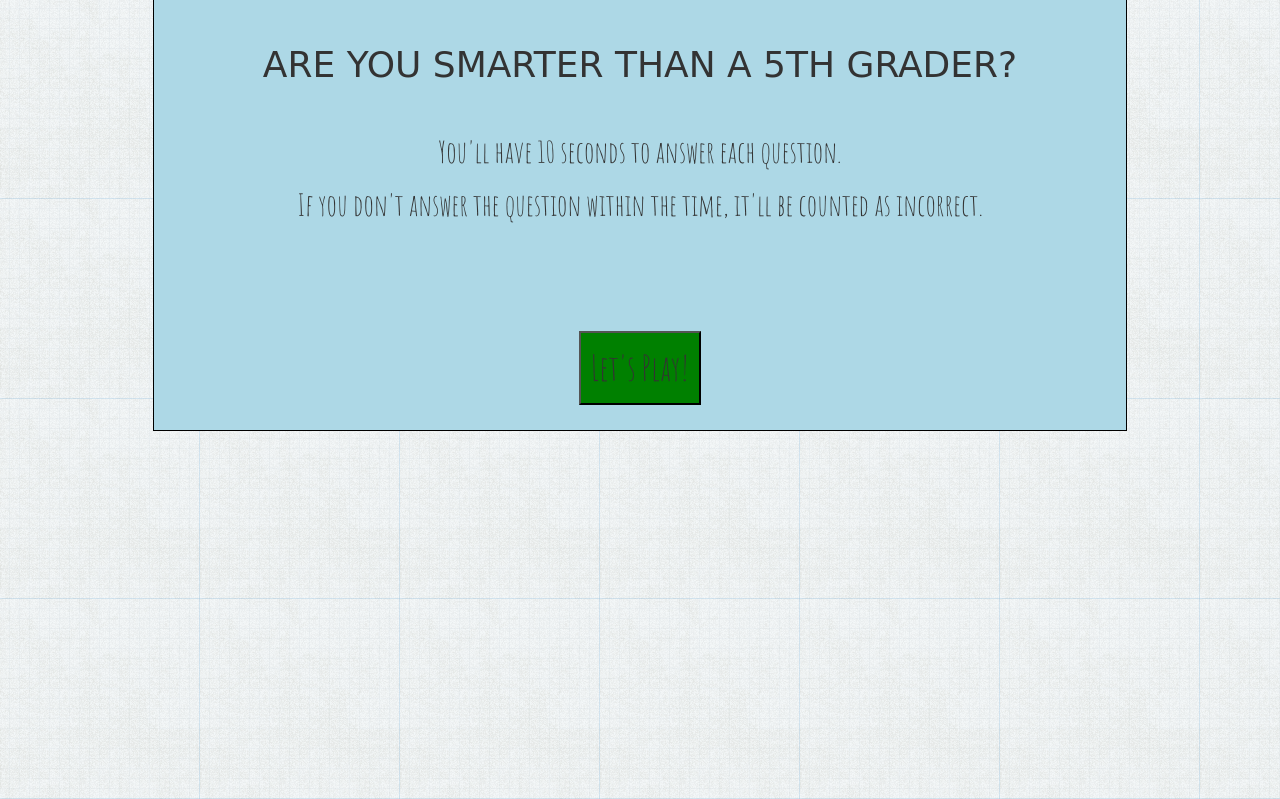
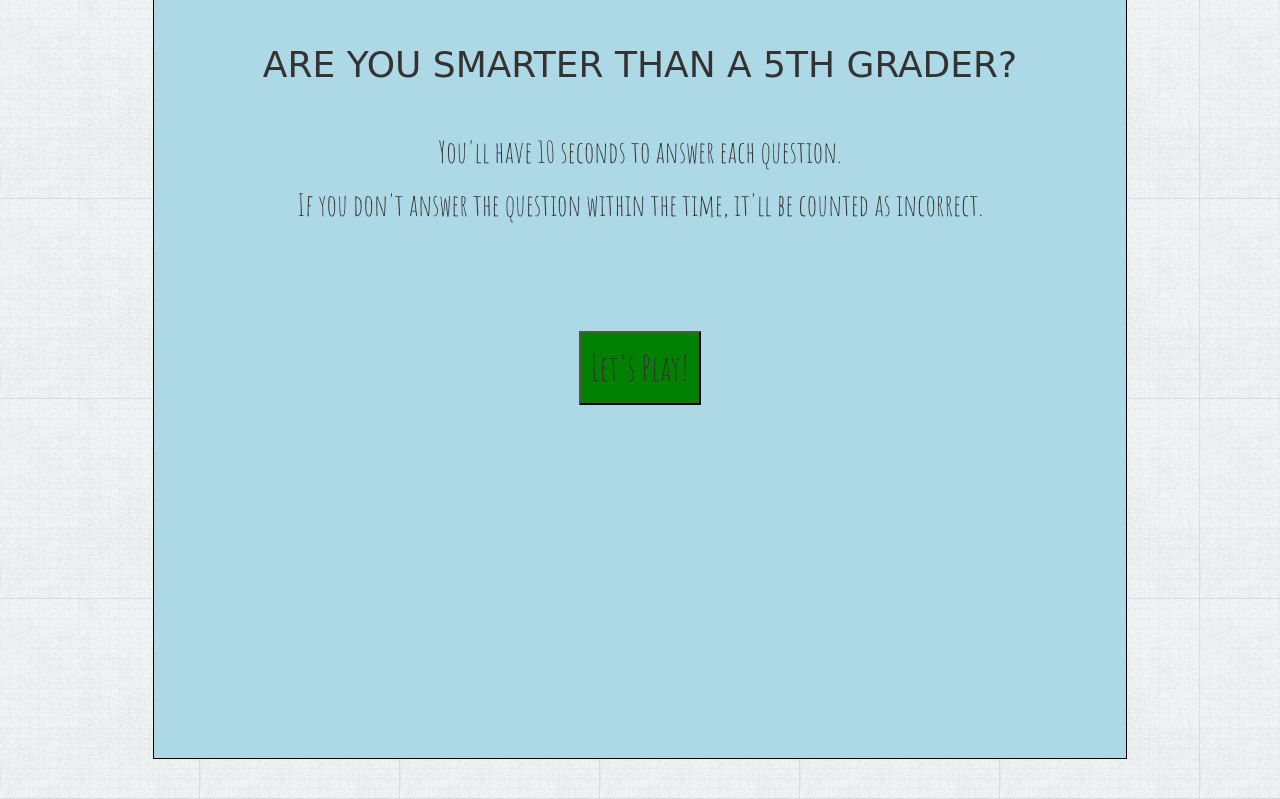
Before and after one commit to stephjs/triviagame, a PHP site: page / in a window 1280 px wide. Shown: the part 26-825 px from the top of the page. Run offline with PHP 8.4, Linux system fonts and the light colour scheme; some web fonts are replaced.

Commit message:
Update trivia.css

```diff
--- a/assets/css/trivia.css
+++ b/assets/css/trivia.css
@@ -14,6 +14,7 @@ h1 {
 }
 #box {
 	width: 80%;
+	height: 100vh;
 	margin-bottom: 50px;
 }
 
```
